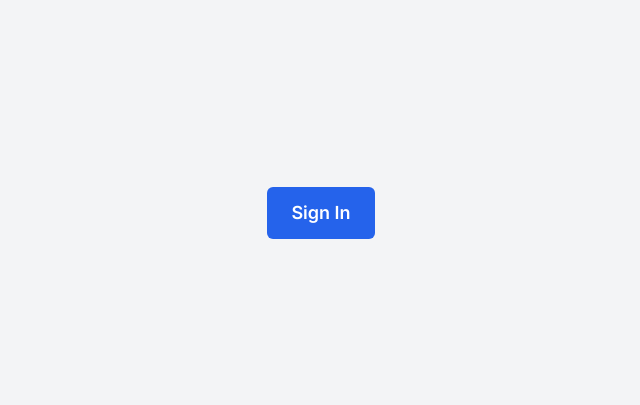
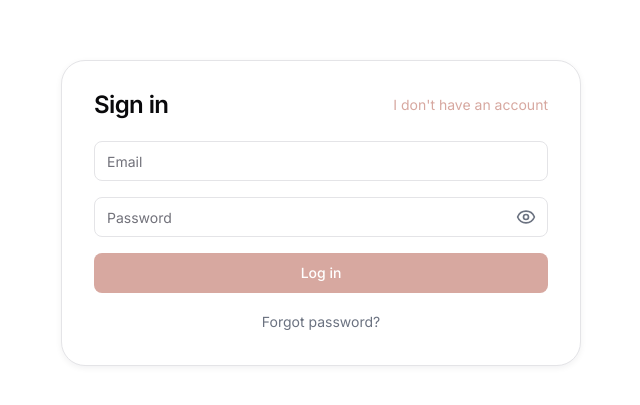
Before and after one commit to ivesljc1/engCapStone, a Next.js app in the folder wellpathai/: page / in a window 1280 px wide. Shown: the part 187-592 px from the top of the page, without its empty margins (319-959 px from the left). Built offline with nearby package versions, Linux system fonts and the light colour scheme.

Commit message:
feat: Entrance set as login page

```diff
--- a/wellpathai/app/page.jsx
+++ b/wellpathai/app/page.jsx
@@ -1,14 +1,6 @@
-import Link from 'next/link'
-
+import LoginPage from "./login/page"
 export default function Home() {
   return (
-    <div className="flex items-center justify-center min-h-screen bg-gray-100">
-      <Link
-        href="/login"
-        className="px-6 py-3 text-lg font-semibold text-white bg-blue-600 rounded-md hover:bg-blue-700 transition-colors duration-300"
-      >
-        Sign In
-      </Link>
-    </div>
+    <LoginPage />
   )
 }
```
